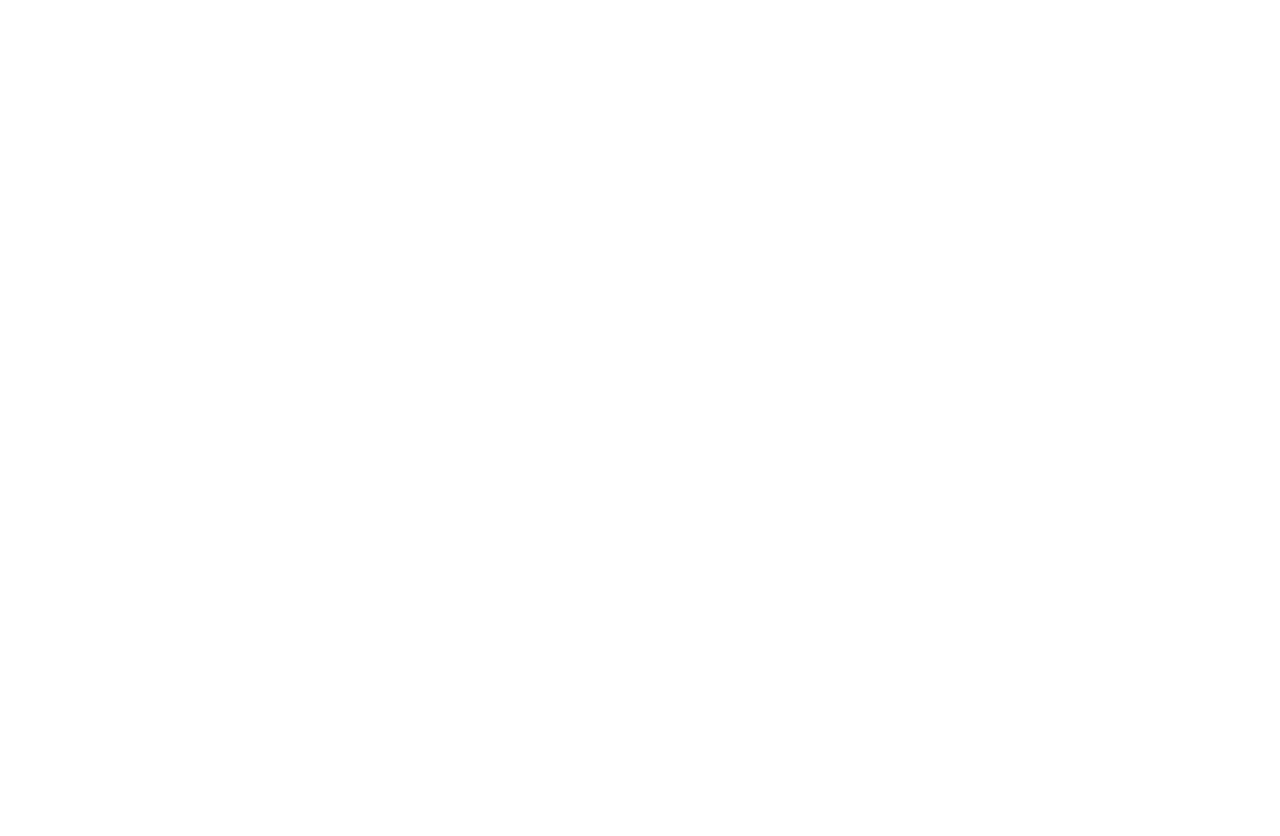
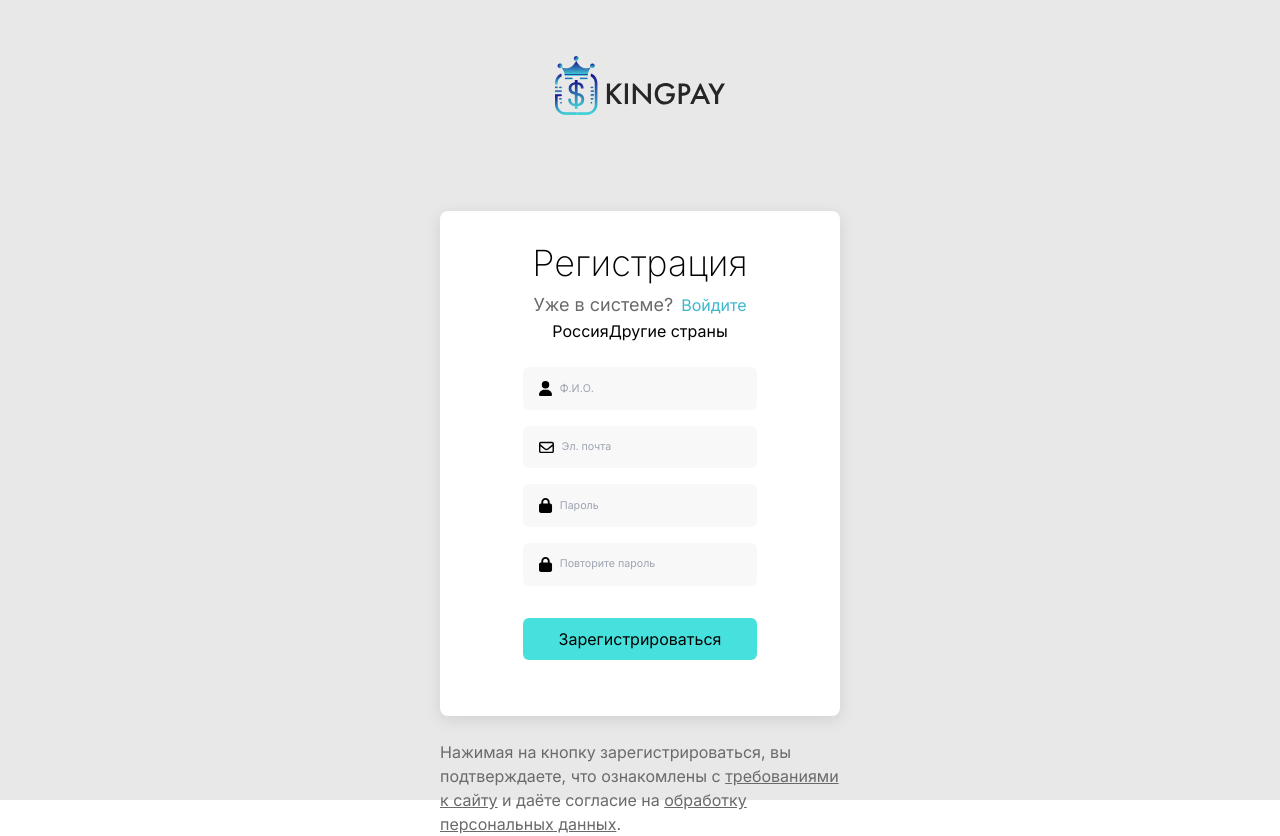
Before and after one commit to k1ngsterr1/KingPay-1, a React (Vite) app: page /registration in a window 1280 px wide. Before the commit the page ends 800 px from the top, so only its background shows below. Built offline with nearby package versions, Linux system fonts and the light colour scheme.

Commit message:
feat: login screen is almost done

```diff
--- a/src/pages/Login/Login.tsx
+++ b/src/pages/Login/Login.tsx
@@ -36,8 +36,12 @@
           <Input placeholder="Пароль" type="password" margin="mt-6" />
           <PrimaryButton text="Войти" margin="mt-4" />
           <div className=" flex flex-row items-center justify-between w-[100%] mt-4 ">
-            <TextButton text="Регистрация" href="/registration" />
-            <TextButton text="Забыли пароль" />
+            <TextButton
+              text="Регистрация"
+              href="/registration"
+              color="text-[#6A6A6A]"
+            />
+            <TextButton text="Забыли пароль" color="text-[#6A6A6A]" />
           </div>
         </div>
         <div className="">
--- a/src/pages/Registration/Registration.tsx
+++ b/src/pages/Registration/Registration.tsx
@@ -1,5 +1,44 @@
+import { useState } from "react";
+import { Logo } from "@shared/ui/Logo";
+import { Input } from "@shared/ui/Input";
+import { PrimaryButton } from "@shared/ui/PrimaryButton";
+import { TextButton } from "@shared/ui/TextButton";
+
+import "../../shared/styles/global.scss";
 import styles from "./styles.module.scss";
 
 export const Registration = () => {
-  return <div className={`${styles.container}`}></div>;
+  return (
+    <div className={`${styles.container}`}>
+      <Logo margin="mt-14 mb-24" />
+      <div className={styles.container__form}>
+        <span className="text-4xl font-extralight mt-8">Регистрация</span>
+        <div className="flex flex-row items-center mt-2 gap-2">
+          <span className=" text-primary-grey text-lg">Уже в системе?</span>
+          <TextButton
+            text="Войдите"
+            href="/login"
+            fontSize="text-lg"
+            color="text-[#3DB7CC]"
+          />
+        </div>
+        <div className={styles.container__tabs}>
+          <button className={styles.container__tab}>Россия</button>
+          <button className={styles.container__tab}>Другие страны</button>
+        </div>
+        <div className="flex flex-col mt-6">
+          <Input placeholder="Ф.И.О." type="text" />
+          <Input placeholder="Эл. почта" type="email" margin="mt-4" />
+          <Input placeholder="Пароль" type="password" margin="mt-4" />
+          <Input placeholder="Повторите пароль" type="password" margin="mt-4" />
+        </div>
+        <PrimaryButton text="Зарегистрироваться" margin="mt-8 mb-14" />
+      </div>
+      <p className={styles.container__terms}>
+        Нажимая на кнопку зарегистрироваться, вы подтверждаете, что ознакомлены
+        с <a href="#">требованиями к сайту</a> и даёте согласие на{" "}
+        <a href="#">обработку персональных данных</a>.
+      </p>
+    </div>
+  );
 };
--- a/src/pages/Registration/styles.module.scss
+++ b/src/pages/Registration/styles.module.scss
@@ -0,0 +1,34 @@
+@import "../../shared/styles/breakpoints";
+@import "../../shared/styles/respondTo";
+
+.container {
+  display: flex;
+  flex-direction: column;
+  align-items: center;
+  justify-content: flex-start;
+  height: 100vh;
+  background-color: #e8e8e8;
+
+  &__form {
+    display: flex;
+    flex-direction: column;
+    align-items: center;
+    justify-content: flex-start;
+    width: 400px;
+    background-color: #ffffff;
+    border-radius: 8px;
+    box-shadow: 0 4px 16px rgba(0, 0, 0, 0.1);
+  }
+
+  &__terms {
+    width: 400px;
+    text-align: left;
+    @apply text-base;
+    @apply text-[#6A6A6A];
+    @apply mt-6;
+
+    a {
+      text-decoration: underline;
+    }
+  }
+}
--- a/src/shared/styles/global.scss
+++ b/src/shared/styles/global.scss
@@ -8,3 +8,8 @@
   font-family: "Inter", sans-serif;
   overflow-x: hidden;
 }
+
+span,
+p {
+  font-family: "Inter", sans-serif;
+}
--- a/src/shared/ui/Logo/index.tsx
+++ b/src/shared/ui/Logo/index.tsx
@@ -1,6 +1,12 @@
 import LogoImage from "@assets/logo.svg";
 import styles from "./styles.module.scss";
 
-export const Logo = () => {
-  return <img src={LogoImage} alt="Logo" className={styles.logo} />;
+interface ILogo {
+  margin?: string;
+}
+
+export const Logo = ({ margin }: ILogo) => {
+  return (
+    <img src={LogoImage} alt="Logo" className={`${styles.logo} ${margin}`} />
+  );
 };
--- a/src/shared/ui/TextButton/index.tsx
+++ b/src/shared/ui/TextButton/index.tsx
@@ -3,12 +3,16 @@
 interface ITextButton {
   text: string;
   href?: string;
+  fontSize?: string;
+  color?: string;
 }
 
-export const TextButton = ({ text, href }: ITextButton) => {
+export const TextButton = ({ text, href, fontSize, color }: ITextButton) => {
   return (
     <a href={href}>
-      <button className={styles.button}>{text}</button>
+      <button className={`{styles.button} ${fontSize}, ${color}`}>
+        {text}
+      </button>
     </a>
   );
 };
```
